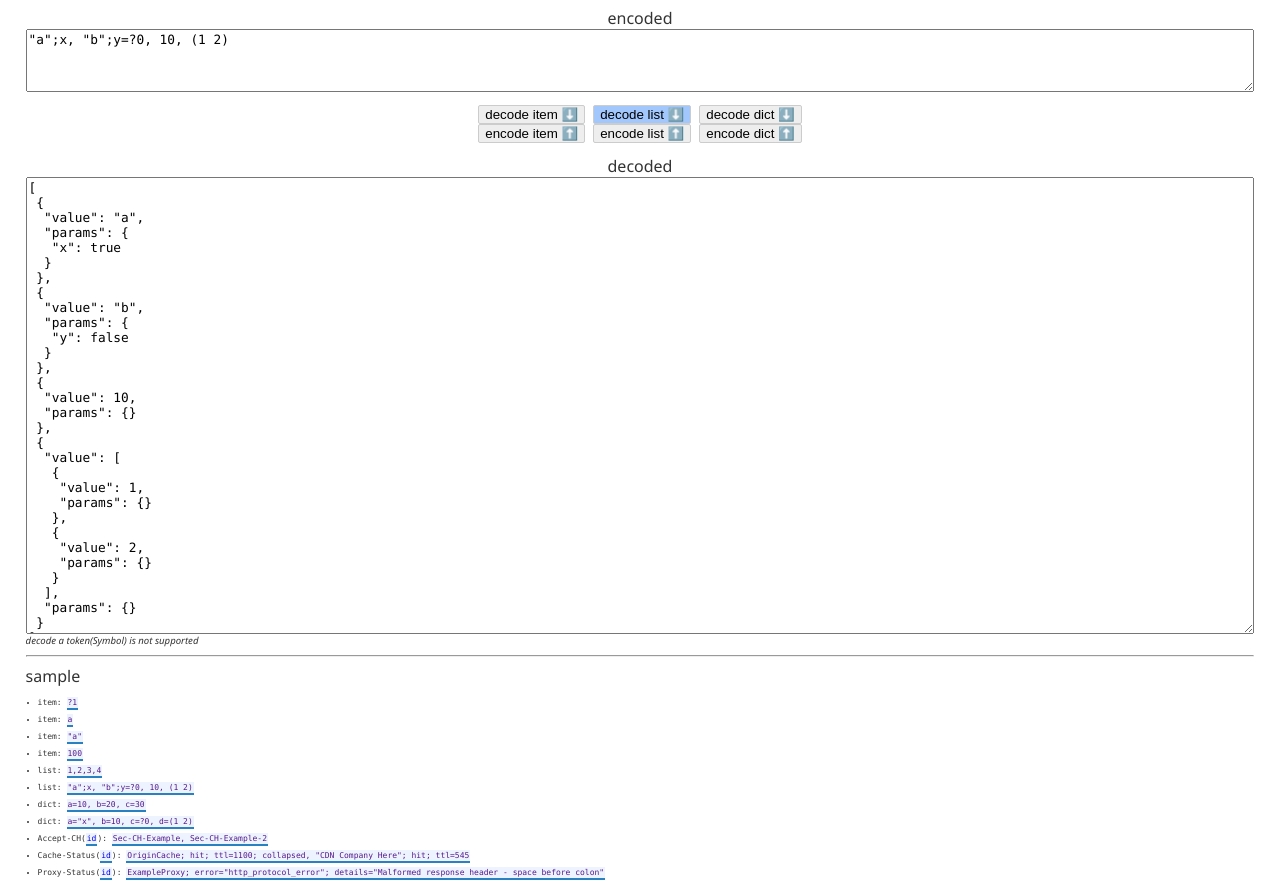
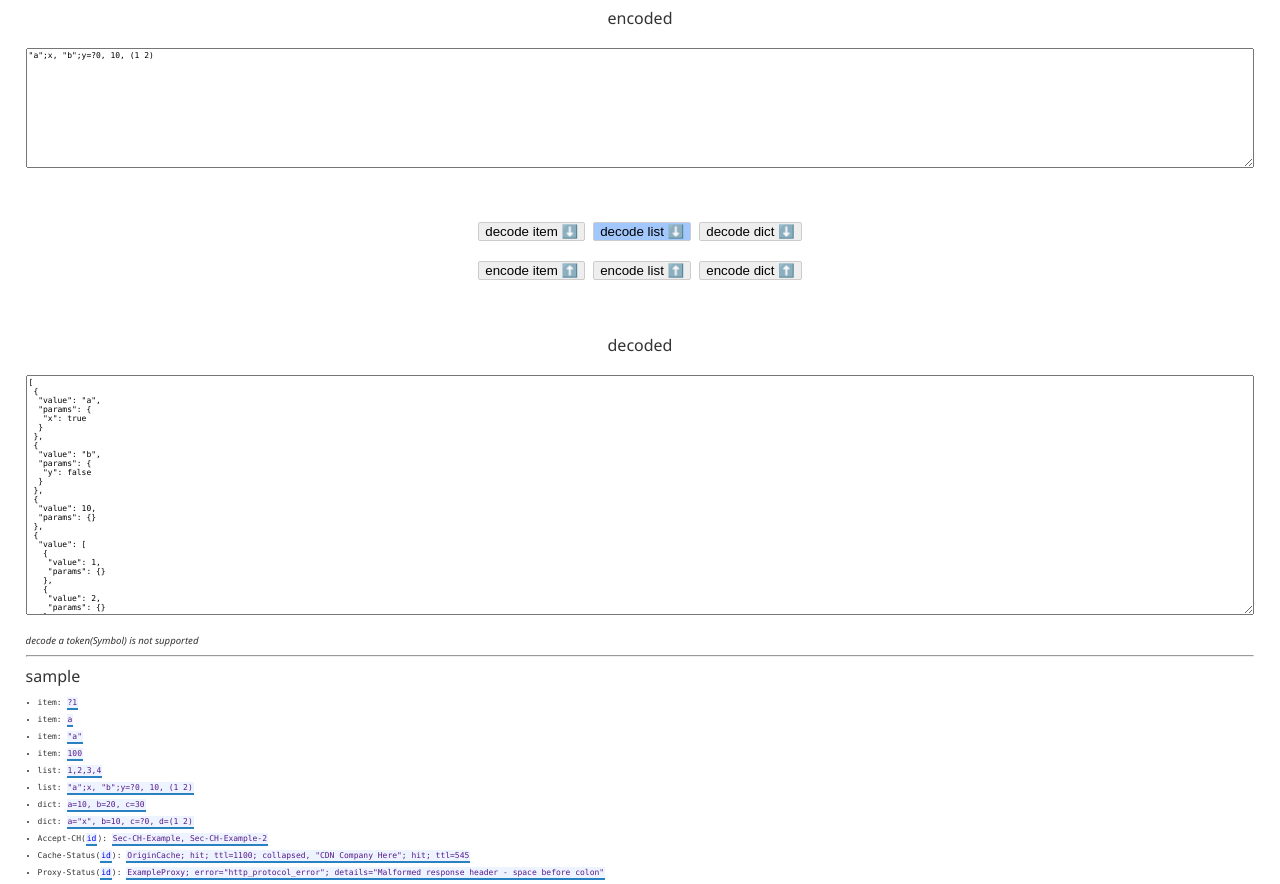
Before and after one commit to Jxck/structured-field-values, a website: page demo.html in a window 1280 px wide. Shown: the part 40-924 px from the top of the page. Drawn offline with Linux system fonts and the light colour scheme.

Commit message:
fixup style of demo

```diff
--- a/demo.html
+++ b/demo.html
@@ -49,7 +49,7 @@ main {
 
 textarea {
   font-family: var(--font-family-mono);
-  font-size: 0.8em;
+  font-size: 0.5em;
   width: 100%;
   box-sizing: border-box;
 }
@@ -64,11 +64,11 @@ button {
 }
 
 .encoded {
-  height: 8vh;
+  height: 15vh;
 }
 
 .decoded {
-  height: 58vh;
+  height: 30vh;
 }
 
 .active {
@@ -112,9 +112,9 @@ button {
   margin: 0;
   padding: 0;
   width: 100%;
-  height: 1em;
+  height: 2em;
   font-family: var(--font-family-mono);
-  font-size: 0.8em;
+  font-size: 0.5em;
   color: red;
 }
 </style>
```
